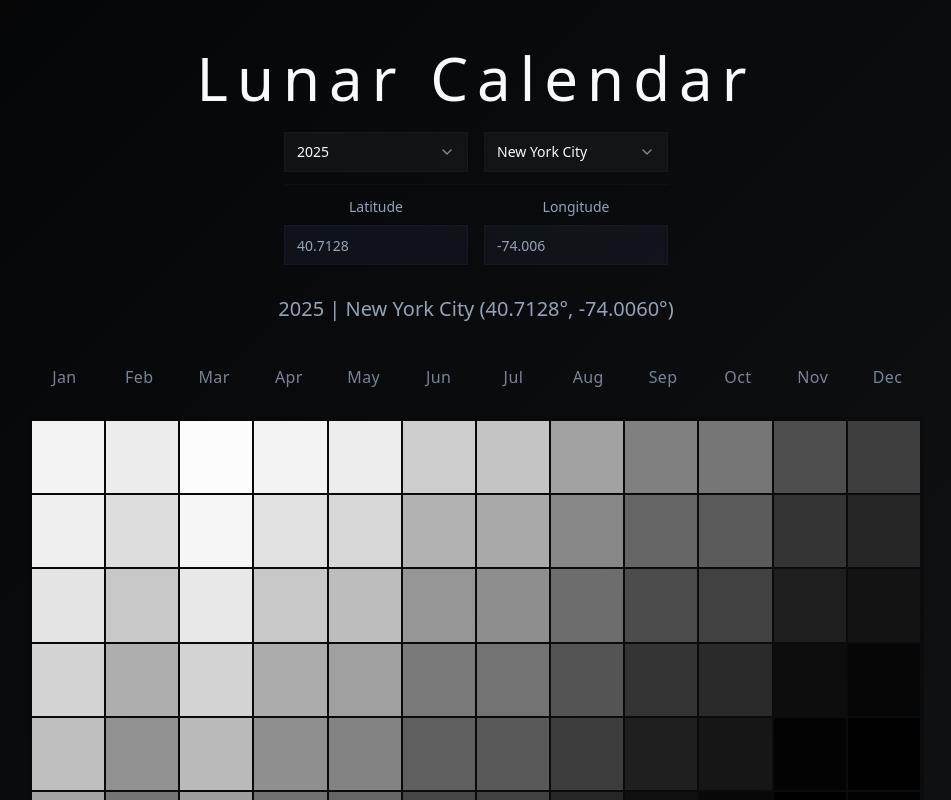
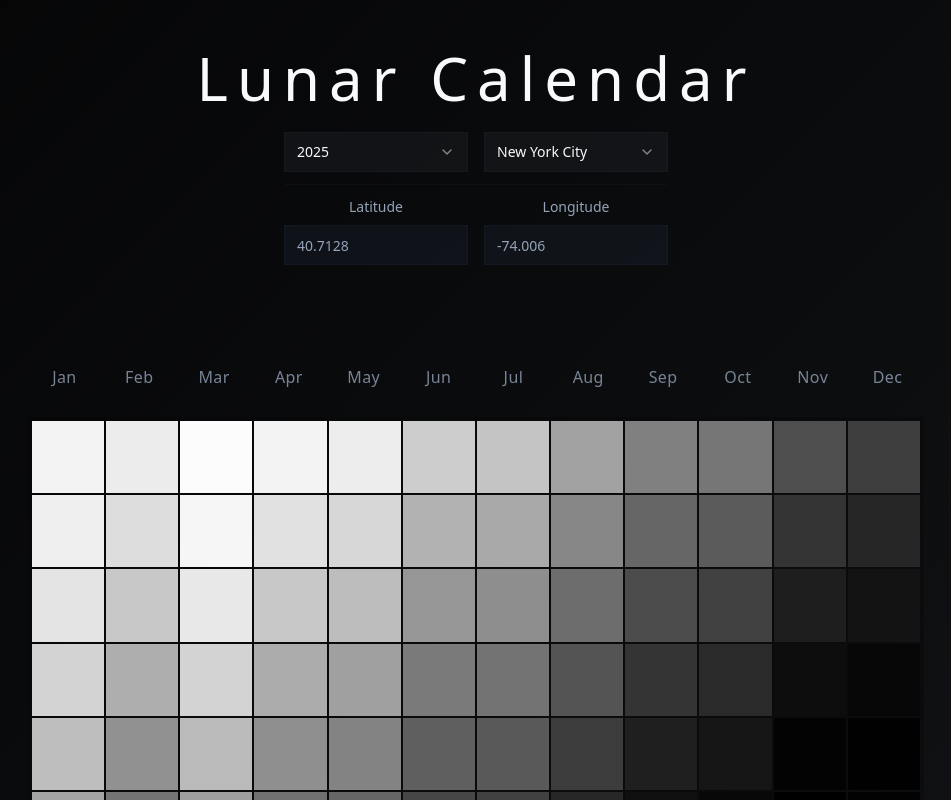
Before and after one commit to pgkotvis/lunar-celestial-canvas, a React (Vite) app: page / in a window 1280 px wide. Shown: the top 800 px of the page, without its empty margins (164-1115 px from the left). Built offline with nearby package versions, Linux system fonts and the light colour scheme.

Commit message:
Remove location from title
The location and year are no longer needed in the calendar title.

```diff
--- a/src/components/LunarCalendar.tsx
+++ b/src/components/LunarCalendar.tsx
@@ -75,13 +75,9 @@ export function LunarCalendar() {
               />
             </div>
 
-            {/* Calendar Title */}
+            {/* Calendar Title - Hidden but space reserved to prevent layout shift */}
             <div className="space-y-2 min-h-[2.5rem] flex items-center justify-center">
-              {showCalendar && !isLoading && calendarTitle && (
-                <h2 className="text-lg sm:text-xl font-light text-muted-foreground">
-                  {calendarTitle}
-                </h2>
-              )}
+              {/* Title content removed but container kept for layout stability */}
             </div>
 
             {/* Loading State */}
```
